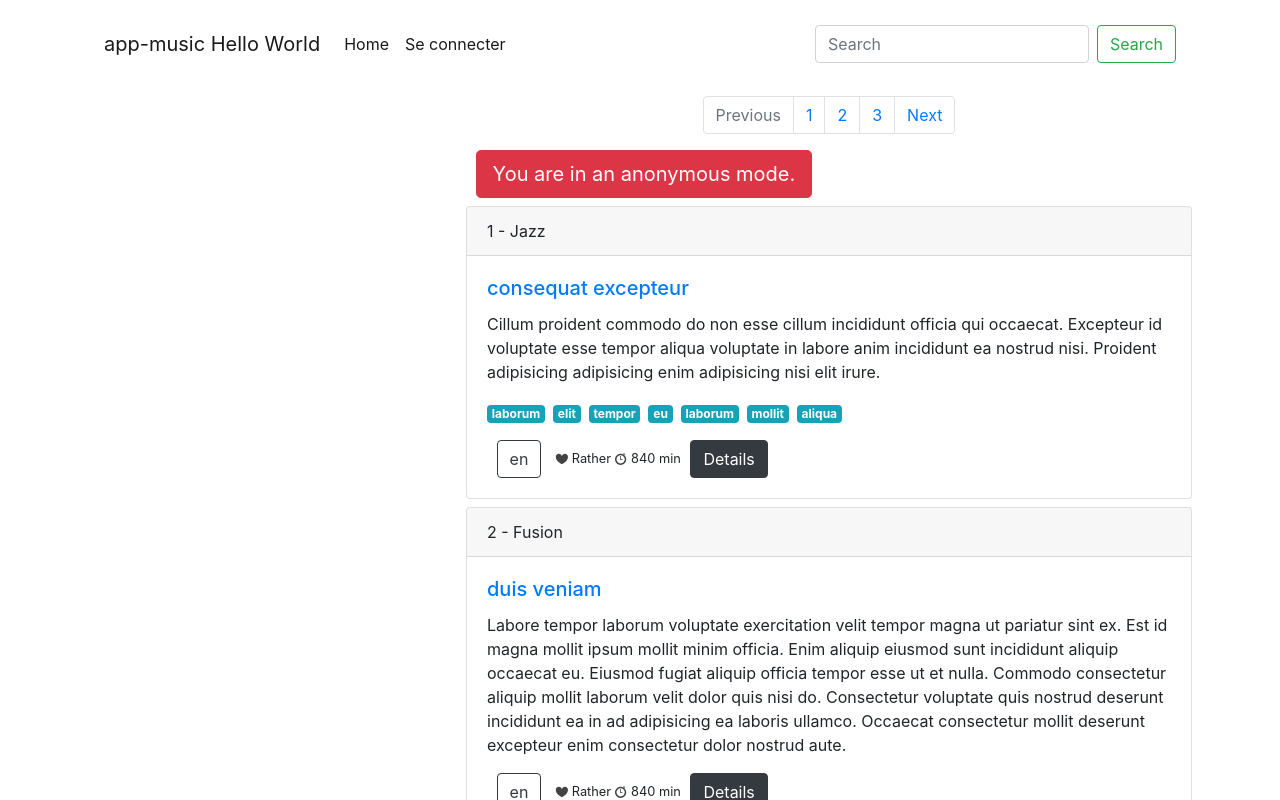
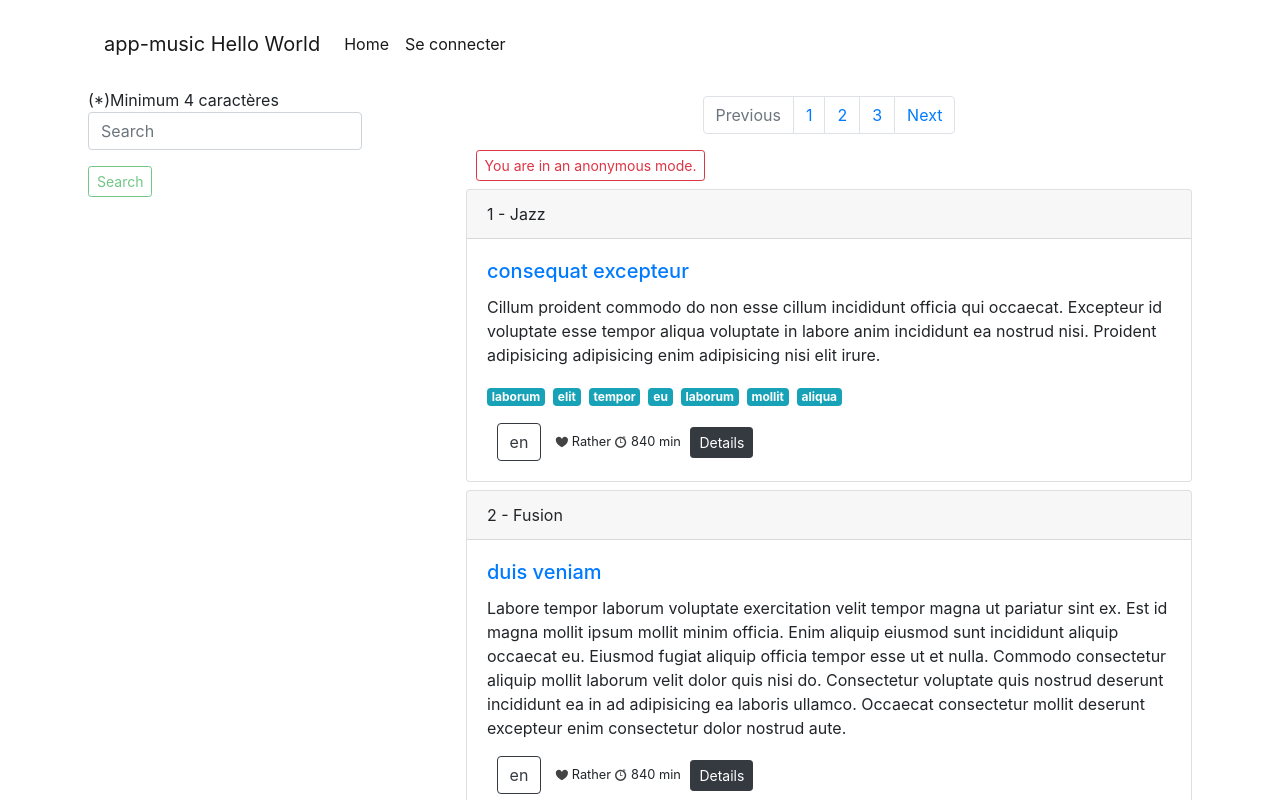
Before and after one commit to NsanVarela/appMusic, an Angular app: page / in a window 1280 px wide. Shown: the top 800 px of the page. Built offline with nearby package versions, Linux system fonts and the light colour scheme.

Commit message:
search album by title

```diff
--- a/src/app/album.service.ts
+++ b/src/app/album.service.ts
@@ -29,4 +29,18 @@ export class AlbumService {
   initStatus(): void {
     this.albums = this.albums.map(album => { album.status = `off` ; return album ; });
   }
+
+  count() {
+    return this.albums.length;
+  }
+
+  paginate(start: number, end: number): Album[] {
+    return this.albums.slice(start, end);
+  }
+
+  search(word: string): Album[] {
+    return this.albums.filter(album => album.title.includes(word) );
+  }
+
+
 }
--- a/src/app/albums/albums.component.html
+++ b/src/app/albums/albums.component.html
@@ -1,11 +1,18 @@
 <div class="row content">
 
   <div class="col-sm-4 video">
-      <app-album-details
-        [album]="selectedAlbum"
-        [title]="title"
-        (onPlay)="playParent($event)">
-      </app-album-details>
+
+    <app-album-details
+      [album]="selectedAlbum"
+      [title]="title"
+      (onPlay)="playParent($event)">
+    </app-album-details>
+
+    <app-search
+      (searchAlbums)="searchParent($event)"
+      (reload)="relaodParent($event)" >
+    </app-search>
+
   </div><!-- .video -->
   <div class="col-sm-8 music">
     <nav aria-label="Page navigation example">
@@ -27,7 +34,10 @@
           </li>
       </ul>
     </nav><!-- .pagination -->
-    <button type="button" class="btn btn-lg btn-danger">You are in an anonymous mode.</button>
+    <button type="button" class="btn btn-sm btn-outline-danger">You are in an anonymous mode.</button>
+
+    <!-- <button *ngIf="isSearch" type="button" class="btn btn-lg btn-danger">Résultat de la recherche...</button> -->
+    <button *ngIf="isSearch" (click)="reload()" type="button" class="btn btn-sm btn-outline-dark">Ré-affichez tous les albums.</button>
 
     <div class="card" *ngFor="let album of albums; let index = index;">
       <div  class="card-header">
@@ -54,7 +64,7 @@
           <small>{{ album.duration }} min</small>
         </ng-template>
 
-        <button (click)="onSelect(album, $event)" class="btn btn-dark">Details</button>
+        <button (click)="onSelect(album, $event)" class="btn btn-sm btn-dark">Details</button>
       </div>
     </div>
 
--- a/src/app/albums/albums.component.ts
+++ b/src/app/albums/albums.component.ts
@@ -16,17 +16,30 @@ export class AlbumsComponent implements OnInit {
   selectedAlbum: Album;
   title: string;
   albumId: string;
+  searchAlbum: Album[];
+  isSearch : boolean = false;
+  albumPerPage : number = 3;
 
   constructor(private albumS: AlbumService) {
 
     // tester ici les méthodes demandées
     this.albumId = `2`;
+
     this.albumS.getAlbums();
-    console.log(this.albumS.getAlbums());
+    // console.log(`Tous les albums`, this.albumS.getAlbums());
+
     this.albumS.getAlbum(this.albumId);
-    console.log(this.albumS.getAlbum(this.albumId));
+    // console.log(`Album par Id`, this.albumS.getAlbum(this.albumId));
+
     this.albumS.getAlbumList(this.albumId);
-    console.log(this.albumS.getAlbumList(this.albumId));
+    // console.log(`Liste de l'album par Id`, this.albumS.getAlbumList(this.albumId));
+
+    this.albumS.count();
+    // console.log(`nbre d'albums`, this.albumS.count());
+
+    this.albumS.paginate(1, 3);
+    // console.log(`pagination 0 à 3`, this.albumS.paginate(0, 3));
+
   }
 
   ngOnInit() {
@@ -48,6 +61,23 @@ export class AlbumsComponent implements OnInit {
     });
   }
 
+  searchParent($event: Album[]) {
+    this.albums = $event;
+    this.isSearch = true;
+  }
 
+  // reload propre à ce component
+  reload(){
+    this.albums = this.albumS.paginate(0, this.albumPerPage);
+    this.isSearch = false;
+  }
+
+  // reload déclenché à partir d'un événement de l'enfant
+  relaodParent($event: boolean) {
+    this.isSearch = false; // propre à ce component bouton rouge c'est autre chose (...)
+
+    // remettre tous les albums
+    this.albums = this.albumS.paginate(0, this.albumPerPage);
+  }
 
 }
--- a/src/app/app.component.html
+++ b/src/app/app.component.html
@@ -18,10 +18,7 @@
                   </a>
               </li>
           </ul>
-          <form class="form-inline my-2 my-lg-0">
-              <input class="form-control mr-sm-2" type="search" placeholder="Search" aria-label="Search">
-              <button class="btn btn-outline-success my-2 my-sm-0" type="submit">Search</button>
-          </form>
+
       </div>
   </nav>
   <app-albums></app-albums>
--- /dev/null
+++ b/src/app/search/search.component.html
@@ -0,0 +1,16 @@
+<form class="form-inline my-2 my-lg-0" (ngSubmit)="onSubmit(formSearch)" #formSearch="ngForm" >
+  <p>(*)Minimum 4 caractères
+    <input
+      [(ngModel)]="word"
+      (ngModelChange)="onChangeEmit($event)"
+      required minlength="4" name="word" class="form-control mr-sm-2" type="search"
+      placeholder="Search">
+  </p>
+  <p>
+    <button
+      [disabled]="formSearch.invalid"
+      class="btn btn-sm btn-outline-success my-2 my-sm-0" type="submit">
+      Search
+    </button>
+  </p>
+</form>
--- /dev/null
+++ b/src/app/search/search.component.ts
@@ -0,0 +1,46 @@
+import { Component, OnInit, Output, EventEmitter } from '@angular/core';
+import { NgForm } from '@angular/forms';
+import { AlbumService } from '../album.service';
+import { Album } from '../album';
+
+@Component({
+  selector: 'app-search',
+  templateUrl: './search.component.html',
+  styleUrls: ['./search.component.scss']
+})
+export class SearchComponent implements OnInit {
+
+  @Output() searchAlbums: EventEmitter<Album[]> = new EventEmitter();
+  @Output() reload: EventEmitter<boolean> = new EventEmitter();
+  isSubmit = false;
+  word: string;
+
+  constructor(private albumS: AlbumService) { }
+
+  ngOnInit() { }
+
+  onSubmit(form: NgForm) {
+    const word = form.value[`word`];
+    const results = this.albumS.search(word);
+
+    if (results) {
+      this.searchAlbums.emit(results);
+
+      this.isSubmit = true; // on a fait une requête pour récupérer les albums
+    }
+  }
+
+  // on vérifie la longueur d'une chaîne de caractères qui passe dans le champ input
+  // typer cette chaîne pour ne pas avoir de problème avec la méthode length
+  onChangeEmit($event: string) {
+
+    console.log($event.length);
+
+    if ($event.length === 0  && this.isSubmit) {
+      console.log('Ok event reload');
+      this.reload.emit(true);
+      this.isSubmit = false;
+    }
+  }
+
+}
```
Also changed, not shown: src/app/app.module.ts (+7 -3 lines), src/app/search/search.component.scss (added), 1 other file (tests, documents, lock files or other folders).
